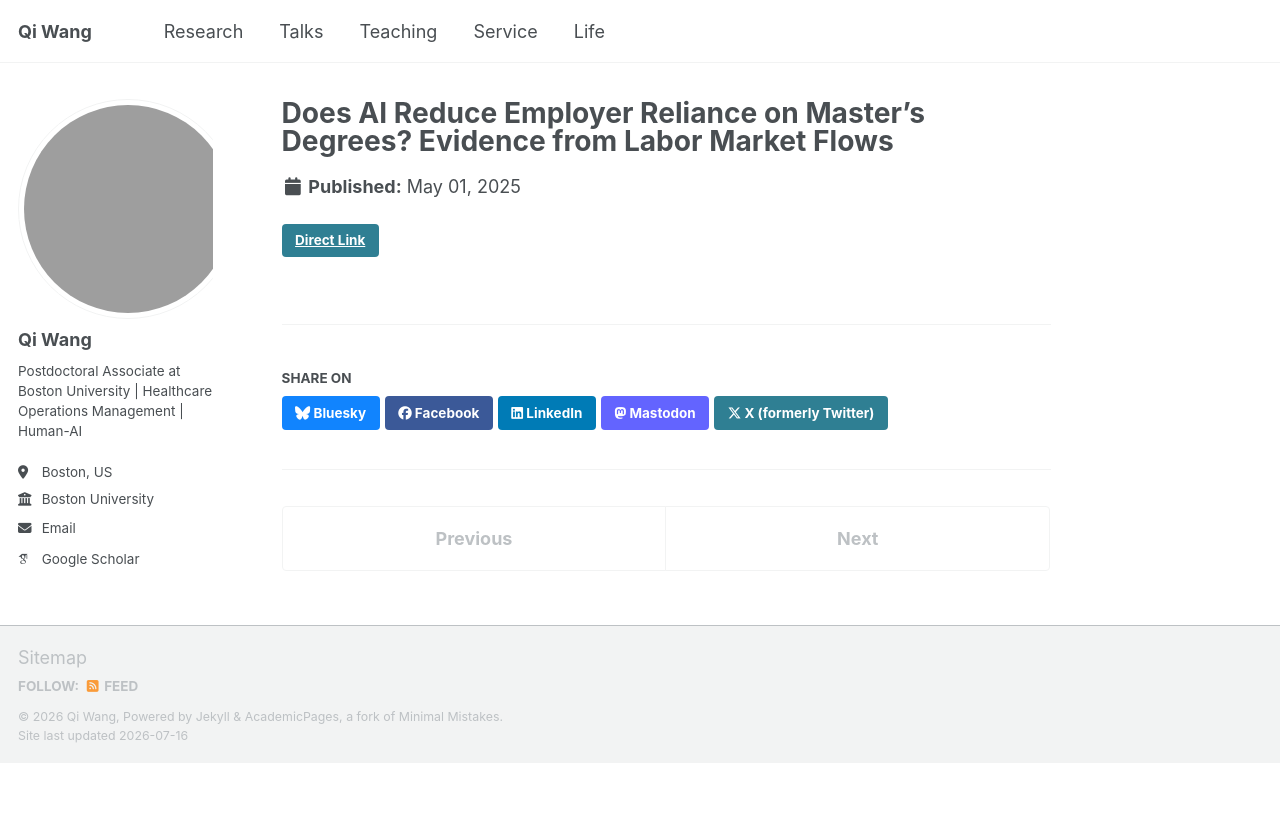
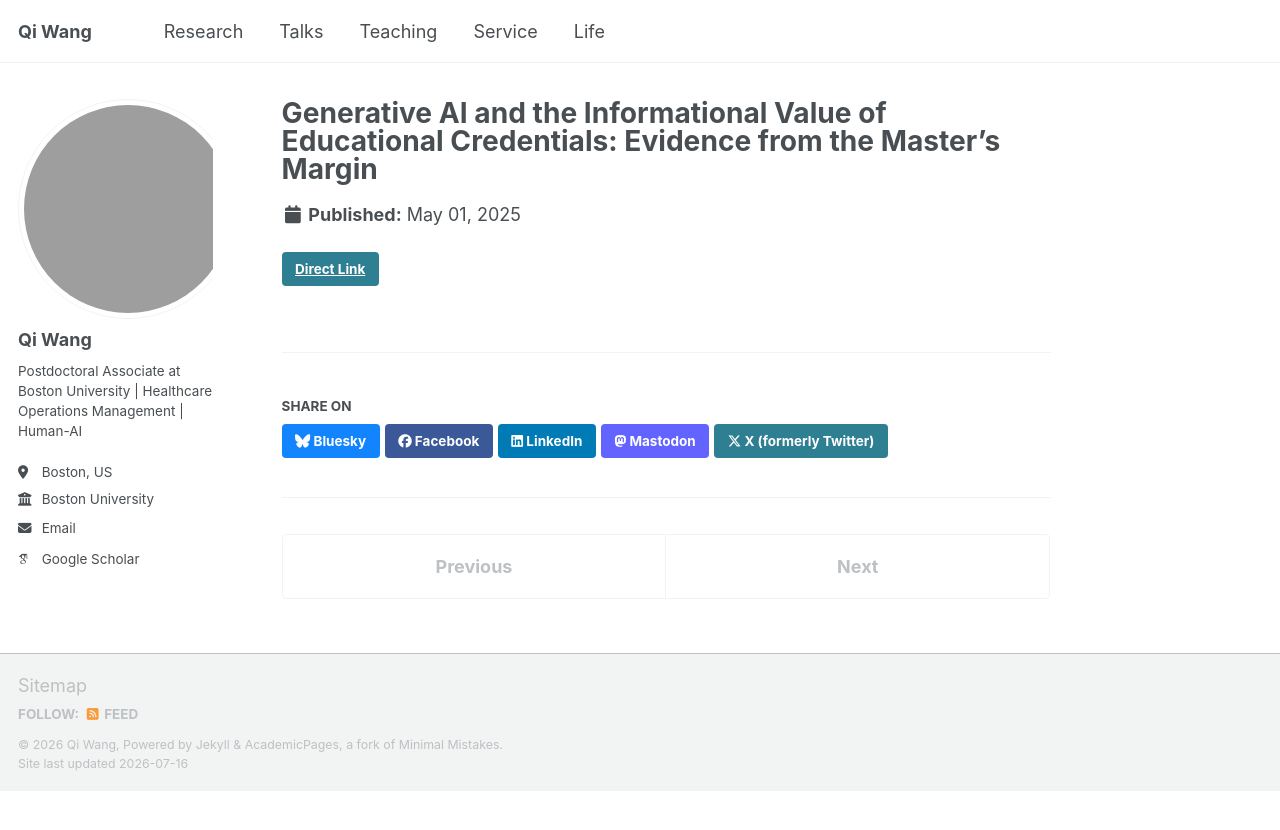
Before and after one commit to qiwang-katherine/qiwang-katherine.github.io, a Jekyll site: the page built from _publications/2025-05-wp-ai-masters.md, in a window 1280 px wide. Shown: the top 830 px of the page. Built offline with Jekyll 4.4.1, drawn with Linux system fonts in a browser that asks for light colours; some web fonts are replaced; a script bundle is joined from its source files by our own code; library files that are not in the unit come from our copies.

Commit message:
2025-05-wp-ai-masters.md

```diff
--- a/_publications/2025-05-wp-ai-masters.md
+++ b/_publications/2025-05-wp-ai-masters.md
@@ -1,5 +1,5 @@
 ---
-title: "Does AI Reduce Employer Reliance on Master's Degrees? Evidence from Labor Market Flows"
+title: "Generative AI and the Informational Value of Educational Credentials: Evidence from the Master's Margin"
 collection: publications
 permalink: /publication/07-wp-ai-masters
 category: working
```
